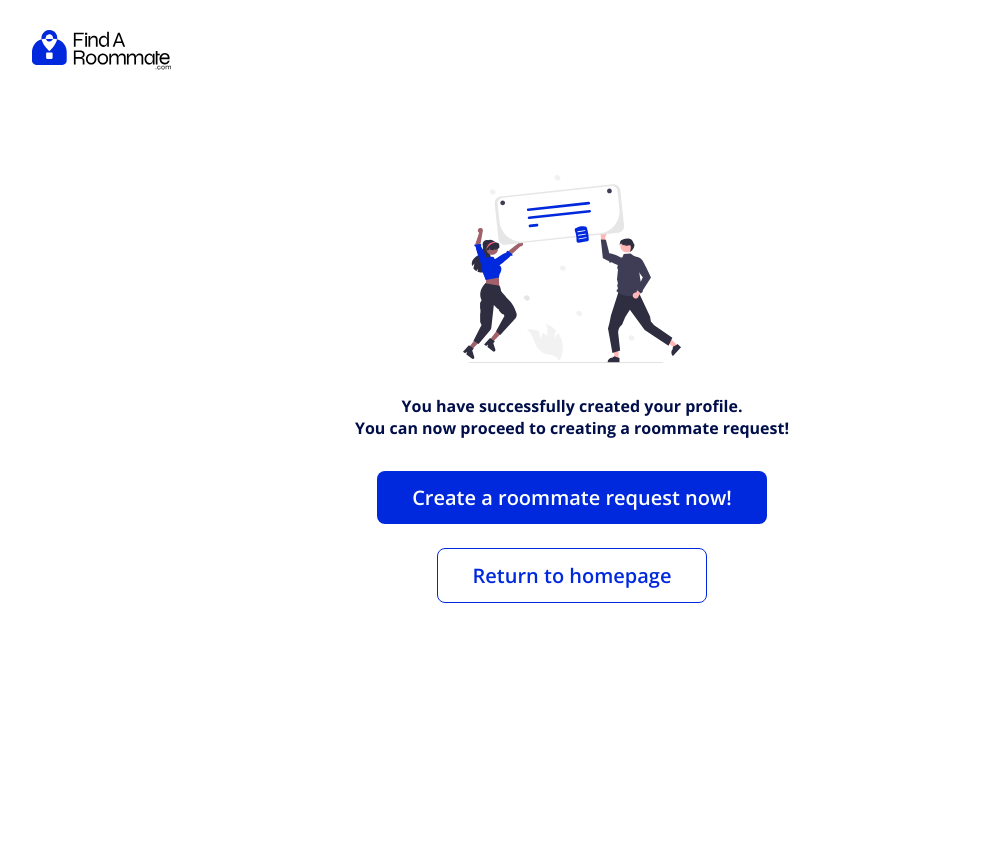
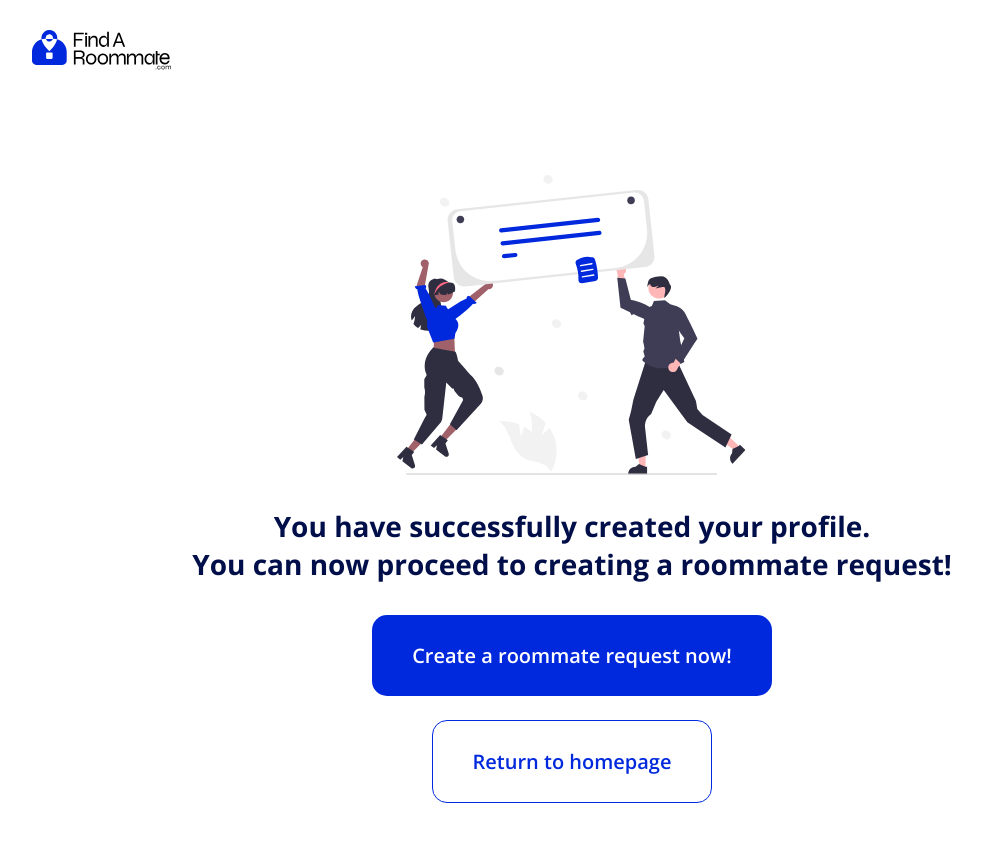
Before and after one commit to FindARoomate/Frontend, a React (Create React App) app: page /create-profile-thankyou in a window 1280 px wide. Shown: the top 842 px of the page, without its empty margins (68-1050 px from the left). Before the commit the page ends 800 px from the top, so only its background shows below. Built offline with nearby package versions, Linux system fonts and the light colour scheme.

Commit message:
Started work on onboarding screens

```diff
--- a/src/components/templates/CreatePersonalProfileTemplate/CreateProfileThankYouTemplate/CreateProfileThankYouTemplate.module.css
+++ b/src/components/templates/CreatePersonalProfileTemplate/CreateProfileThankYouTemplate/CreateProfileThankYouTemplate.module.css
@@ -21,6 +21,7 @@
 {
     padding: 13px 35px;
     font-weight: 600;
+    border-radius: 15px;
 }
 
 .thankYou button:last-child
@@ -30,3 +31,23 @@
     color: #0029DD;
     margin-top: 24px;
 }
+
+/* Tablet and Desktop view */
+@media screen and (min-width: 760px)
+{
+    .thankYou img
+    {
+        width: auto;
+        height: 300px;
+    }
+
+    .thankYou h3
+    {
+        font-size: 28px;
+    }
+
+    .thankYou button
+    {
+        padding: 27px 40px;
+    }
+}
```
